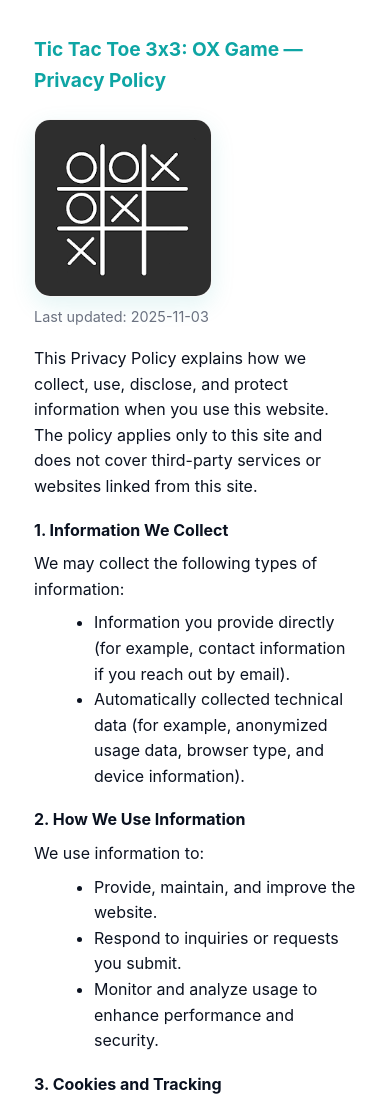
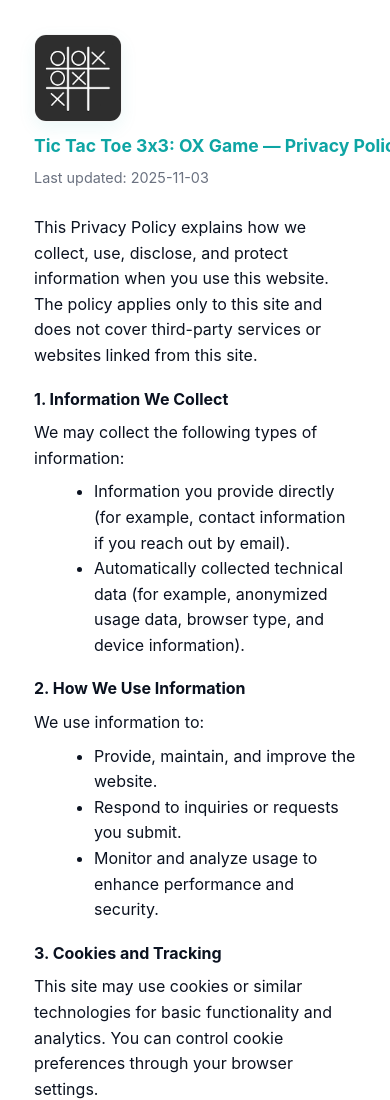
Before and after one commit to Gen-Fun-1/tic-tac-toe, a plain HTML site: page index.html in a window 390 px wide. Shown: the top 1100 px of the page. Drawn offline with Linux system fonts and the light colour scheme.

Commit message:
Revise layout of Privacy Policy page to position image left and title/meta right, enhancing visual hierarchy and responsiveness

```diff
--- a/index.html
+++ b/index.html
@@ -30,45 +30,51 @@
       .container{padding:16px;margin:18px}
       h1{font-size:1.2rem}
     }
-    /* new: top row layout - title left, image right */
+    /* revised: top row layout - image left, title/meta right */
     .top{
       display:flex;
       align-items:center;
-      justify-content:space-between;
       gap:12px;
       margin-bottom:8px;
     }
-    .top h1{margin:0; flex:1 1 auto;}
+    /* group title and meta vertically */
+    .head-text{display:flex;flex-direction:column;gap:6px;min-width:0;}
+    .head-text h1{margin:0; font-size:1.25rem; color:var(--accent); white-space:nowrap; overflow:hidden; text-overflow:ellipsis;}
 
-    /* update: hero should align to the right within the flex row (no auto centering) */
+    /* small hero like Play Store badge aligned left of text */
     .hero{
       display:block;
-      width:clamp(120px, 30vw, 320px);
+      width:clamp(48px, 10vw, 96px); /* small badge-like size */
       height:auto;
-      margin:0; /* remove auto-centering */
-      border-radius:16px;
+      margin:0;
+      border-radius:12px;
       object-fit:cover;
-      box-shadow:0 8px 24px rgba(14,165,164,0.12);
+      box-shadow:0 6px 18px rgba(14,165,164,0.08);
       border:1px solid rgba(6,7,8,0.04);
       flex:0 0 auto;
     }
 
     @media (max-width:600px){
       .container{padding:16px;margin:18px}
-      h1{font-size:1.2rem}
-      /* stack title and image on small screens */
-      .top{flex-direction:column;align-items:flex-start;}
-      .hero{margin-top:12px; width:clamp(120px, 45vw, 320px);}
+      .top{flex-direction:row;align-items:center;gap:10px;}
+      .head-text h1{font-size:1.1rem}
+      /* on very small screens stack vertically */
+      @media (max-width:420px){
+        .top{flex-direction:column;align-items:flex-start;}
+        .hero{width:clamp(56px, 22vw, 96px);}
+      }
     }
   </style>
 </head>
 <body>
   <main class="container" role="main" aria-labelledby="title">
     <div class="top">
-      <h1 id="title">Tic Tac Toe 3x3: OX Game — Privacy Policy</h1>
       <img src="image.png" alt="Tic Tac Toe 3x3: OX Game logo" class="hero" />
+      <div class="head-text">
+        <h1 id="title">Tic Tac Toe 3x3: OX Game — Privacy Policy</h1>
+        <div class="meta">Last updated: 2025-11-03</div>
+      </div>
     </div>
-    <div class="meta">Last updated: 2025-11-03</div>
 
     <p>This Privacy Policy explains how we collect, use, disclose, and protect information when you use this website. The policy applies only to this site and does not cover third-party services or websites linked from this site.</p>
 
```
